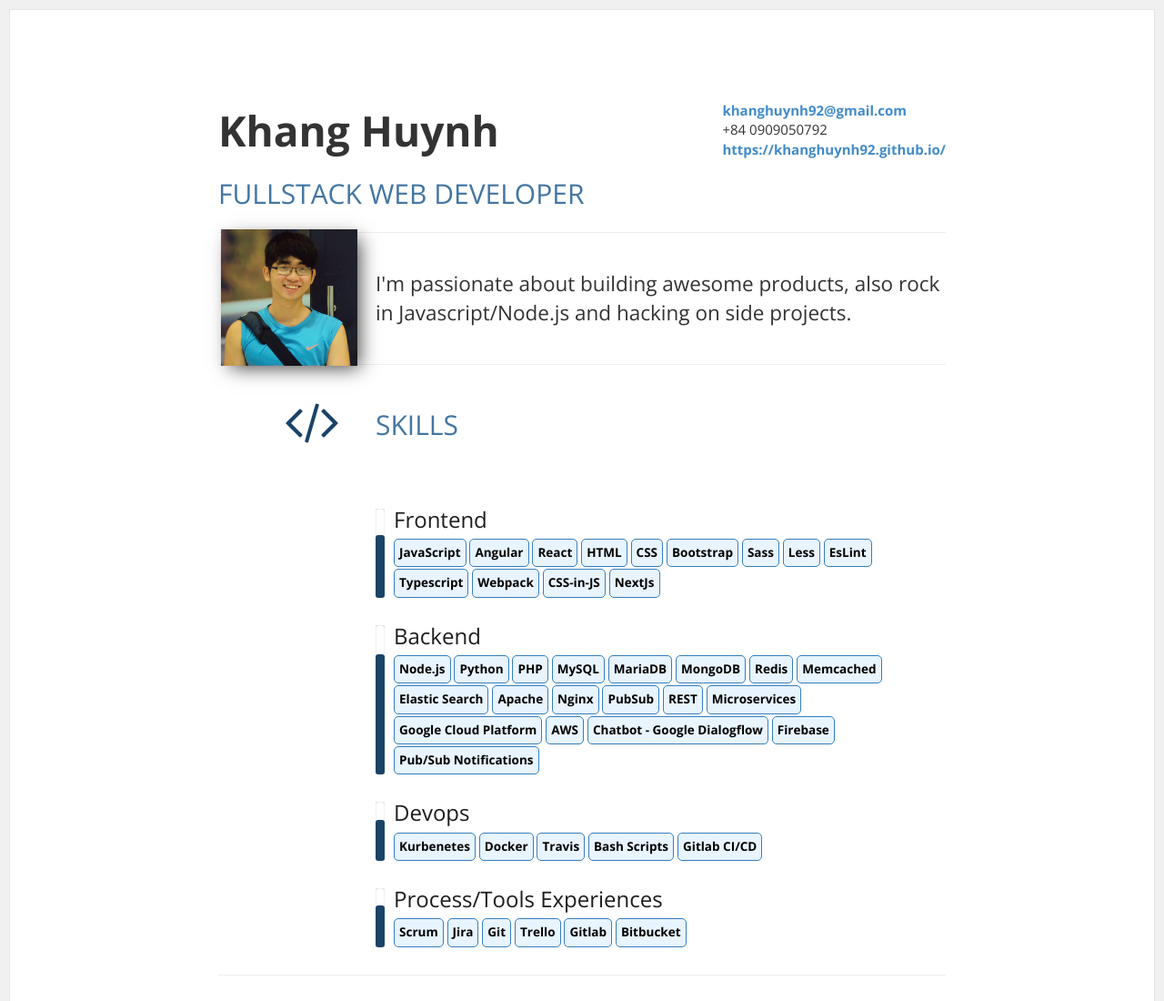
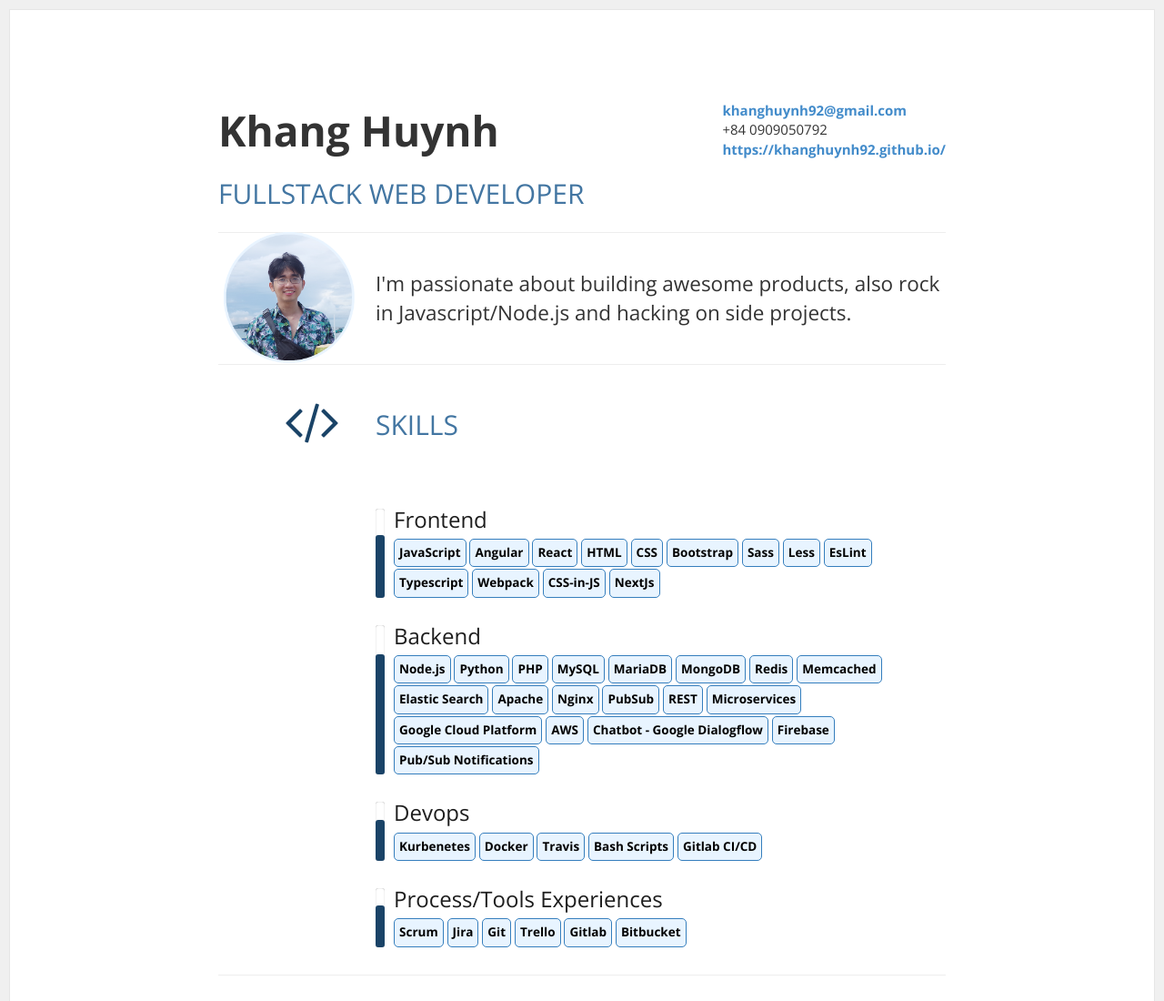
Before and after one commit to khanghuynh92/khanghuynh92.github.io, a plain HTML site: page index.html in a window 1280 px wide. Shown: the top 1100 px of the page at 91% size. Drawn offline with nearby package versions, Linux system fonts and the light colour scheme.

Commit message:
Change Avatar

```diff
--- a/index.html
+++ b/index.html
@@ -159,9 +159,9 @@
       top: 51px;
       transform: translateY(-50%);
       left: -170px;
-      -webkit-box-shadow: 6px 6px 20px -4px rgba(0,0,0,0.75);
-      -moz-box-shadow: 6px 6px 20px -4px rgba(0,0,0,0.75);
-      box-shadow: 6px 6px 20px -4px rgba(0,0,0,0.75);
+      /* -webkit-box-shadow: 6px 6px 20px -4px rgba(0,0,0,0.75); */
+      /* -moz-box-shadow: 6px 6px 20px -4px rgba(0,0,0,0.75); */
+      /* box-shadow: 6px 6px 20px -4px rgba(0,0,0,0.75); */
     }
 
     #summary>header>.fa-info {
@@ -333,7 +333,7 @@
       <section id="summary">
         <header>
 
-          <img src="images/khanghuynh.jpg" alt="Smiley face" id="avatar" height="150" width="150">
+          <img src="images/khang-avatar.png" alt="Smiley face" id="avatar" height="150" width="150">
           <h2>info</h2>
 
         </header>I&#39;m passionate about building awesome products, also rock in Javascript/Node.js
```
Also changed, not shown: images/khang-avatar.png (added).
